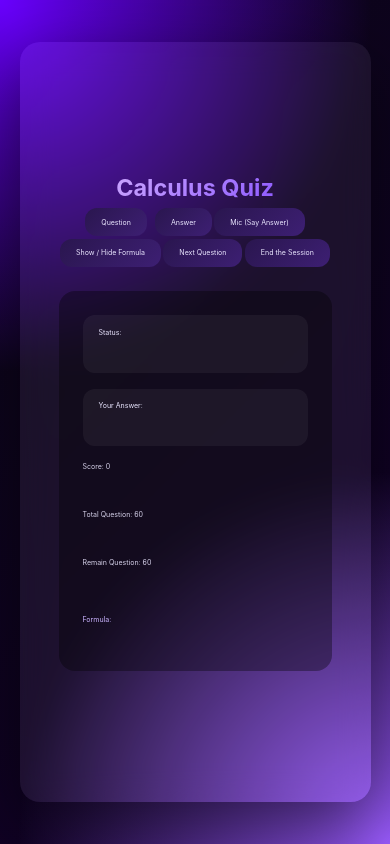
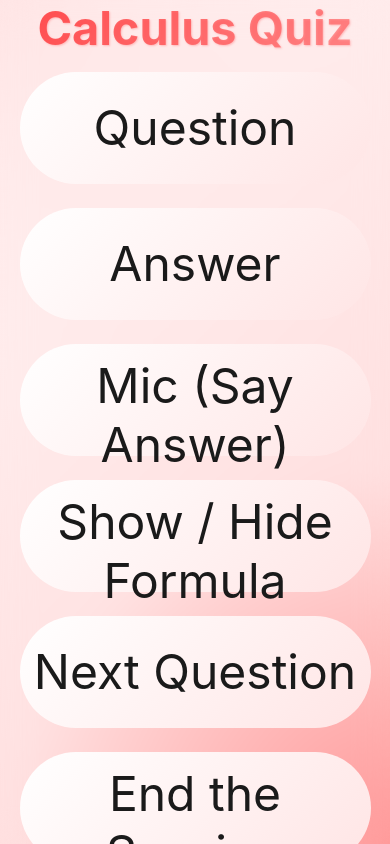
Before and after one commit to C0024/CalcQuiz, a plain HTML site: page index.html in a window 390 px wide. Both pictures are taken after a click on the button "Start". Shown: the top 844 px of the page. Drawn offline with nearby package versions, Linux system fonts and the light colour scheme.

Commit message:
Refactor styles for buttons and layout improvements
Updated styles for buttons, backgrounds, and layout adjustments. Added styles to disable tap highlights and text selection for better user experience.

```diff
--- a/style.css
+++ b/style.css
@@ -12,19 +12,50 @@
   background: transparent;
 }
 
+/* Disable tap highlight (Android, Chrome, Edge, Safari mobile) */
+button,
+a,
+input,
+textarea {
+  -webkit-tap-highlight-color: transparent;
+  tap-highlight-color: transparent;
+}
+
+/* Disable text selection */
+button,
+a {
+  -webkit-user-select: none;
+  user-select: none;
+}
+
+/* Prevent long-press menu (iOS Safari) */
+button,
+a {
+  -webkit-touch-callout: none;
+}
+
+/* Remove focus outline after tap */
+button:focus,
+button:active {
+  outline: none;
+}
+
+
 /* ================= BODY ================= */
 body {
   position: relative;
   max-height: 100vh;
-  background: radial-gradient(circle at top left, #6a00ff, transparent 40%),
-              radial-gradient(circle at bottom right, #9b5cff, transparent 40%),
-              linear-gradient(135deg, #0b0616, #12002a);
-  color: #eae6ff;
+  max-width: 100vw;
+  /* background: rgba(0, 0, 0, 0.65); */
+   background:
+    radial-gradient(circle at top left, #ffe5e5, transparent 40%),
+    radial-gradient(circle at bottom right, #ff9999, transparent 40%),
+    linear-gradient(135deg, #fff5f5, #ffd6d6);
+  color: #1a1a1a;
   display: flex;
   align-items: center;
   justify-content: center;
-  padding: 1rem;
-
+  /* padding: 1rem; */
 }
 
 /* ================= UTILITIES ================= */
@@ -34,18 +65,19 @@ body {
 }
 
 /* ================= HOME SCREEN ================= */
+
+
 .home {
-  display: flex;
+ display: flex;
   flex-direction: column;
   justify-content: center;
   align-items: center;
   text-align: center;
   width: 100vw;
   height: 100vh;
-  background: rgba(255, 255, 255, 0.06);
+  background: rgba(255, 255, 255, 0.85);
   backdrop-filter: blur(14px);
-  border-radius: 18px;
-  box-shadow: 0 20px 60px rgba(0, 0, 0, 0.5);
+  box-shadow: 0 20px 60px rgba(255, 0, 0, 0.2);
   padding: 2.5rem 3rem;
 }
 
@@ -53,6 +85,9 @@ body {
   font-size: clamp(2rem, 15vw, 6rem);
   font-weight: 600;
   margin-bottom: 2rem;
+  background: linear-gradient(135deg, #ff4d4f, #ffcccc);
+  -webkit-background-clip: text;
+  -webkit-text-fill-color: transparent;
 }
 
 .home button {
@@ -62,15 +97,23 @@ body {
   border: none;
   font-size: clamp(1rem, 3vw, 2rem);
   cursor: pointer;
-  color: white;
-  background: linear-gradient(135deg, #7a3cff, #b56cff);
-  transition: transform 0.2s, box-shadow 0.2s, border 0.2s;
+  color: #ffffff;
+  background: linear-gradient(135deg, #ff4d4f, #ff9999);
+  box-shadow: 0 6px 20px rgba(255, 77, 79, 0.3);
+  transition: transform 0.2s ease, box-shadow 0.2s ease;
 }
 
 .home button:hover {
-  transform: translateY(-2px);
-  border: solid 2px #cba6ff;
+ transform: translateY(-2px);
+  box-shadow: 0 10px 25px rgba(255, 77, 79, 0.35);
 }
+
+.home button:active {
+  transform: translateY(1px) scale(0.97);
+  box-shadow: inset 4px 4px 10px rgba(255, 77, 79, 0.3);
+}
+
+
 
 /* ================= MAIN CONTAINER ================= */
 .container {
@@ -79,25 +122,25 @@ body {
   flex-direction: column;
   justify-content: center;
   align-items: center;
-  width: 90vw;
-  height: 90vh;
-
-  background: rgba(255, 255, 255, 0.06);
+  width: 100vw;
+  height: 100vh;
+  /* background: rgba(0, 0, 0, 0.6); */
   backdrop-filter: blur(16px);
-  border-radius: 20px;
-  padding: 2rem;
-  box-shadow: 0 25px 70px rgba(0, 0, 0, 0.55);
-  margin: auto;
-
+  /* border-radius: 20px; */
+  /* padding: 2rem; */
+  box-shadow: 0 25px 70px rgba(255, 140, 0, 0.3);
+  /* margin: auto; */
 }
 
 .container h1 {
   text-align: center;
   margin-bottom: 1.5vw;
   font-size: 6vw;
-  background: linear-gradient(135deg, #cba6ff, #8f5bff);
+  background: linear-gradient(135deg, #ff4d4f, #ff9999);
   -webkit-background-clip: text;
   -webkit-text-fill-color: transparent;
+  text-shadow: 1px 1px 2px rgba(255, 77, 79, 0.3);
+  transition: all 0.3s ease;
 }
 
 /* ================= CONTROLS ================= */
@@ -106,30 +149,35 @@ body {
   flex-wrap: wrap;
   gap: 0.6vw;
   justify-content: center;
-
   margin-bottom: 1.5rem;
 }
 
 .controls button {
-  flex-wrap: wrap;
-  padding: 0.6rem 1rem;
-  border-radius: 12px;
+  width: clamp(150px, 35vw, 300px);
+  padding: 0.8rem 2.2rem;
+  border-radius: 999px;
   border: none;
   cursor: pointer;
-  background: linear-gradient(135deg, #2a164f, #3d1f73);
-  color: #eae6ff;
+  background: linear-gradient(135deg, #ffffff, #ffe5e5);
+  color: #1a1a1a;
   font-size: 1.8vw;
   transition: all 0.2s ease;
 }
 
 .controls button:hover {
-  background: linear-gradient(135deg, #5f2dff, #9b5cff);
+  background: linear-gradient(135deg, #ff4d4f, #ff9999);
+  color: #fff;
   transform: translateY(-1px);
 }
 
 .controls button:disabled {
   opacity: 0.5;
   cursor: not-allowed;
+}
+
+.controls button:active {
+  transform: translateY(1px) scale(0.97);
+  box-shadow: inset 3px 3px 10px rgba(255, 77, 79, 0.3);
 }
 
 .computerControl {
@@ -139,21 +187,24 @@ body {
 
 /* ================= BOARD ================= */
 .board {
-  background: rgba(0, 0, 0, 0.35);
+  background: rgba(255, 255, 255, 0.9);
   border-radius: 16px;
   padding: 1.5rem;
   display: grid;
   gap: 1rem;
   font-size: 1.8vw;
   width: 70vw;
-  height:45vh;
+  height: 45vh;
+  color: #1a1a1a;
+  box-shadow: 0 8px 25px rgba(255, 77, 79, 0.15);
 }
 
 #status,
 #result {
   padding: 0.8rem 1rem;
   border-radius: 12px;
-  background: rgba(255, 255, 255, 0.05);
+  background: rgba(255, 77, 79, 0.1);
+  color: #1a1a1a;
 }
 
 #yourscore,
@@ -164,74 +215,104 @@ body {
 
 /* ================= FORMULA ================= */
 .formula {
-  margin-top: 0.5rem;
-  color: #cbb4ff;
+    margin-top: 0.5rem;
+  color: #ff4d4f;
 }
 
 #formulaContainer {
-  background: rgba(0, 0, 0, 0.45);
+   background: rgba(255, 255, 255, 0.9);
   border-radius: 14px;
   padding: 1rem;
   overflow-x: auto;
-  color: white;
+  color: #1a1a1a;
+  box-shadow: 0 6px 20px rgba(255, 77, 79, 0.1);
 }
 
 /* MathJax SVG fix */
 mjx-container {
-  color: #ffffff !important;
+  color: #1a1a1a !important;
 }
 
-/* ================= RESPONSIVE ================= */
-/*
-@media (max-width: 768px) {
+/* ================= MOBILE ================= */
+@media (max-width: 1000px) {
+
+
+
   .container {
-    flex-direction: column;
-  }
+    gap: 4vw;
+    justify-content: flex-start;
+    align-items: stretch;
+    width: 100vw;
+    height:100vh;
 
-  .board{
-    flex-direction: column;
+
   }
 
   .container h1 {
-    font-size: 100vw;
-    width: 100vw;
+    /* font-weight: lighter; */
+    font-size: 12vw;
+    margin-bottom: 1vw;
+    margin: auto;
   }
 
+  .controls {
 
-} */
-/*
-@media (max-width: 768px) {
-  .container {
+    align-items: center;
     flex-direction: column;
+    gap: 1.5rem;
+    width: 100%;
   }
 
-  .board{
-    flex-direction: column;
+  .controls button {
+
+
+
+
+    /* border-radius: 20%; */
+    height: 7rem;
+    width: 90%;
+    font-size: 3rem;
+    padding: 0.8rem;
   }
 
-  .container h1 {
-    font-size: 100vw;
-    width: 100vw;
+  .computerControl {
+    align-items: center;
+    flex-direction: column;
+    gap: 1.5rem;
+    width: 100%;
   }
 
+  .board {
 
-}
-
-@media (max-width: 480px) {
-  .controls button {
-    flex: 1 1 100%;
+    border-radius: 5%;
+    width: 100%;
+    height: auto;
+    font-size: 3rem;
+    padding: 3rem;
   }
 
   .home {
-    padding: 2rem;
+    padding: 1.5rem;
+    gap: 2.5rem;
   }
 
   .home p {
-    font-size: 2rem;
+    font-size: 7rem;
   }
 
   .home button {
-    width: 80%;
-    font-size: 1.5rem;
+    width: 100%;
+    font-size: 5rem;
   }
-} */
+
+  #formulaContainer {
+  padding: 5rem;
+   /* height: 5vw; */
+}
+
+#status,
+#result {
+  padding: 2rem 1rem;
+
+}
+}
```
